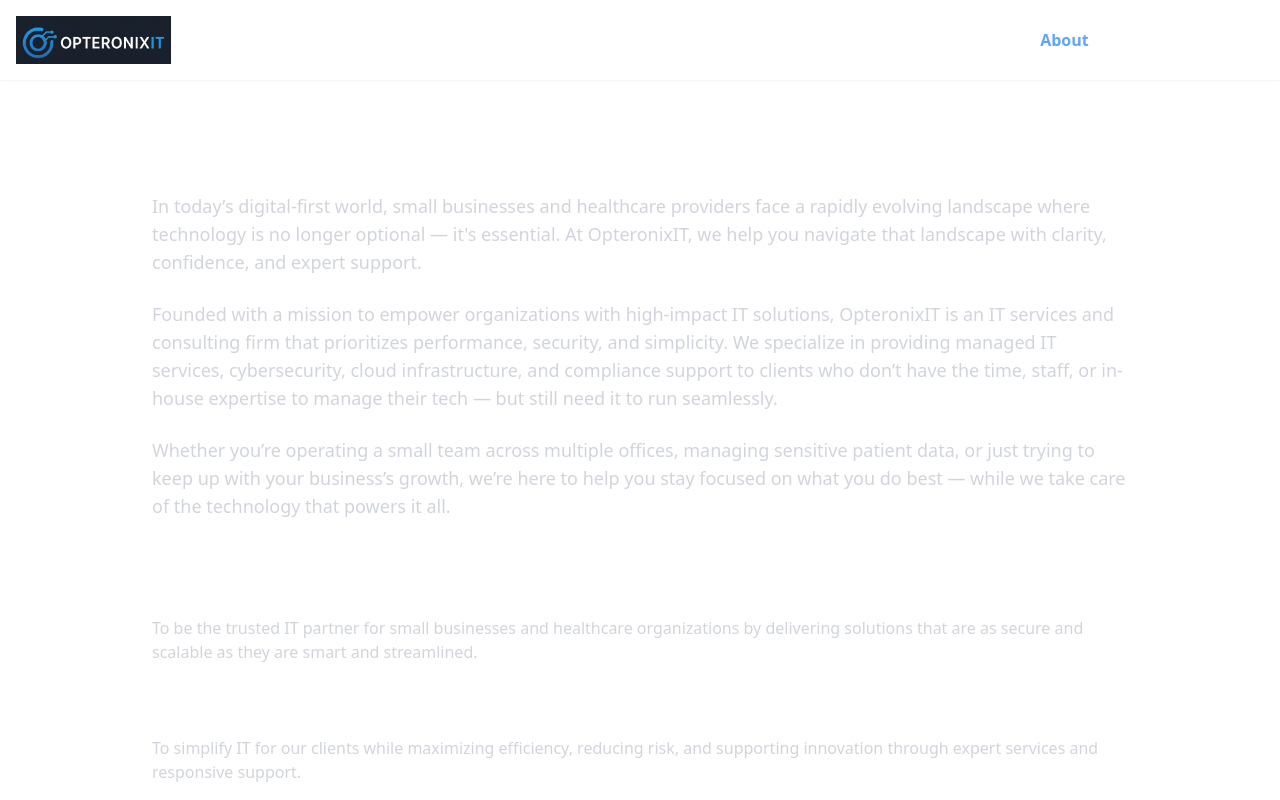
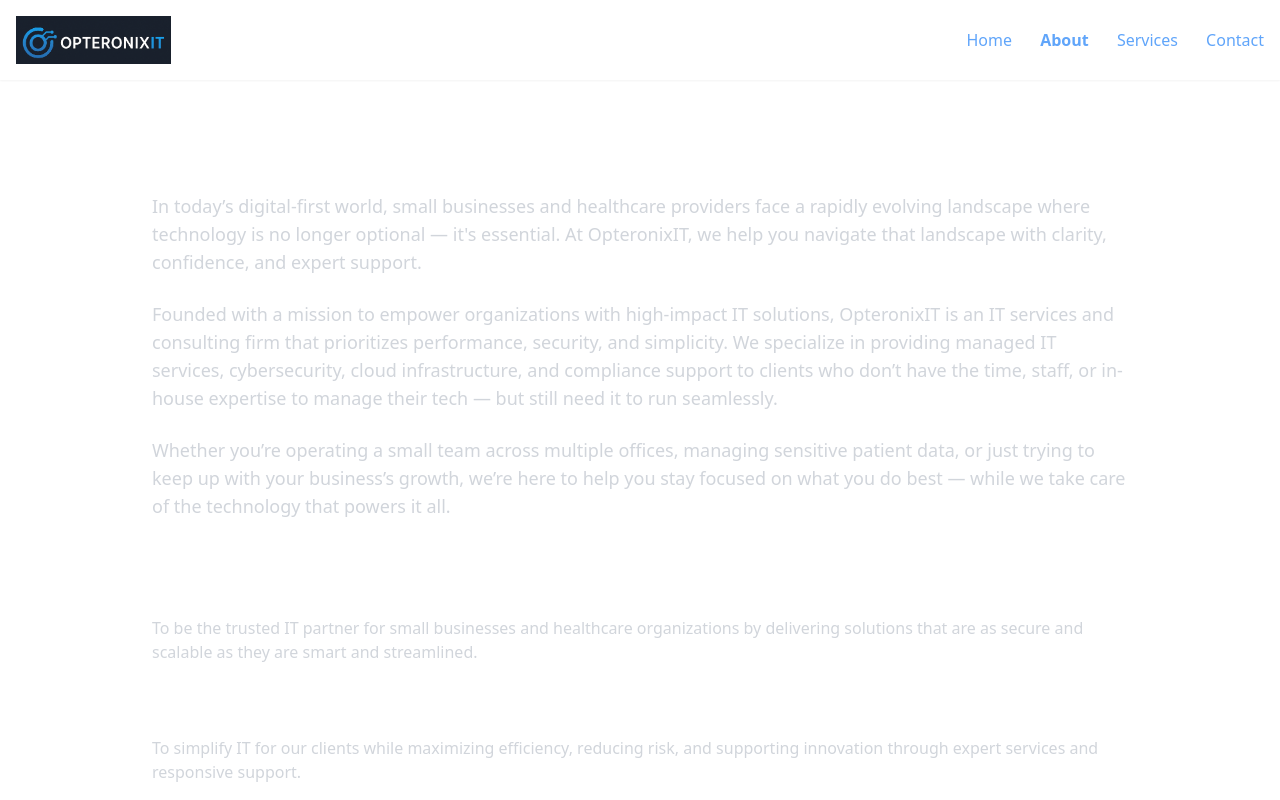
Before and after one commit to OpteronixIT/MainSite, a plain HTML site: page about.html in a window 1280 px wide. Shown: the top 800 px of the page. Drawn offline with nearby package versions, Linux system fonts and the light colour scheme.

Commit message:
Update about.html

```diff
--- a/about.html
+++ b/about.html
@@ -15,10 +15,10 @@
         </a>
       </div>
       <nav class="space-x-6">
-        <a href="index.html" class="hover:text-blue-400">Home</a>
+        <a href="index.html" class="text-blue-400">Home</a>
         <a href="about.html" class="text-blue-400 font-semibold">About</a>
-        <a href="services.html" class="hover:text-blue-400">Services</a>
-        <a href="contact.html" class="hover:text-blue-400">Contact</a>
+        <a href="services.html" class="text-blue-400">Services</a>
+        <a href="contact.html" class="text-blue-400">Contact</a>
       </nav>
     </div>
   </header>
```
